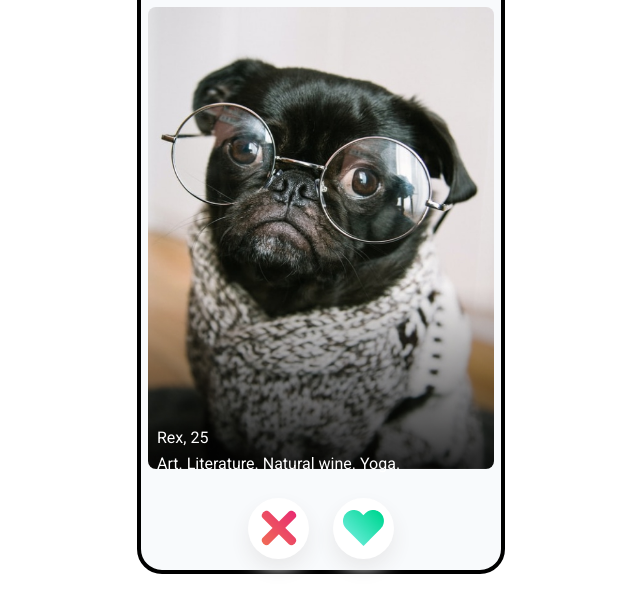
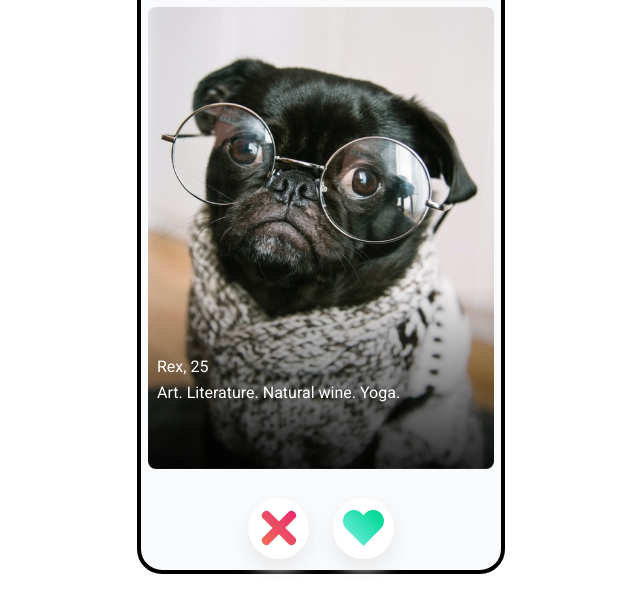
Before and after one commit to nelly476/tindog, a plain HTML site: page index.html in a window 1280 px wide. Shown: the part 39-652 px from the top of the page, without its empty margins (319-959 px from the left). Drawn offline with nearby package versions, Linux system fonts and the light colour scheme; a web font is replaced by a local one.

Commit message:
change bio positioning

```diff
--- a/index.css
+++ b/index.css
@@ -73,7 +73,7 @@ img {
 .bio-section {
   position: absolute;
   left: 0;
-  bottom: 5em;
+  bottom: 25%;
   color: white;
   padding: 1em;
 }
```
